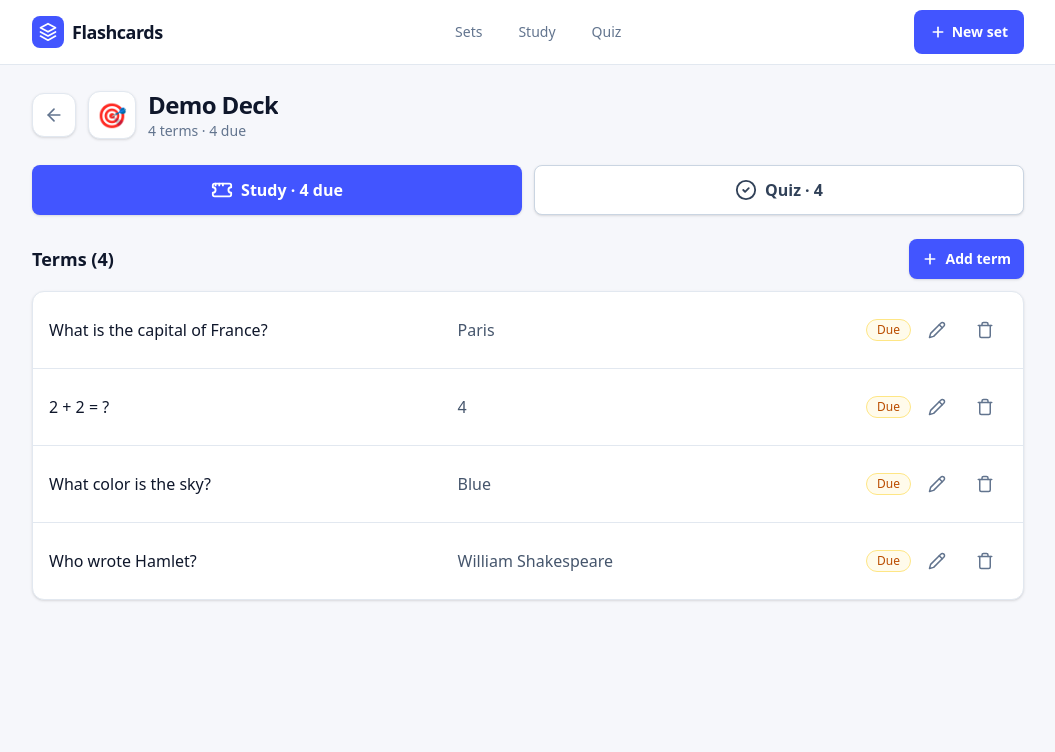
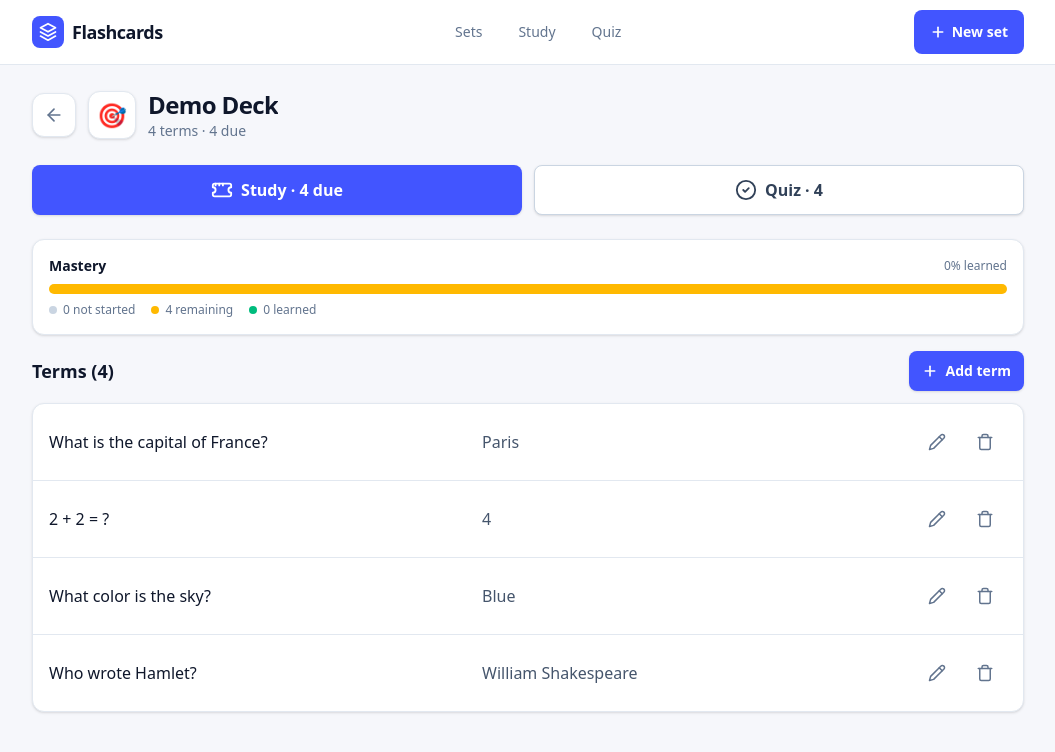
Before and after one commit to KONTHAI25/flashcard, a Next.js app: page /deck/deck-demo in a window 1280 px wide. Shown: the top 752 px of the page, without its empty margins (112-1167 px from the left). Built offline with nearby package versions, Linux system fonts and the light colour scheme.

Commit message:
feat: mastery bar on set page, drop per-term Due tags

```diff
--- a/app/deck/[id]/page.tsx
+++ b/app/deck/[id]/page.tsx
@@ -4,10 +4,9 @@ import { useState, useEffect, use } from "react";
 import { useRouter } from "next/navigation";
 import { Deck, Card as CardType } from "@/lib/types";
 import { getDeck, getCardsByDeck, createCard, deleteCard, restoreCard, updateCard } from "@/lib/store";
-import { isDue, nextReviewLabel } from "@/lib/srs";
+import { isDue } from "@/lib/srs";
 import { Button } from "@/components/Button";
 import { showToast } from "@/components/Toast";
-import { Badge } from "@/components/ui";
 import { Sheet } from "@/components/Sheet";
 
 function ArrowLeftIcon() {
@@ -313,6 +312,50 @@ export default function DeckPage({ params }: { params: Promise<{ id: string }> }
         </div>
       </div>
 
+      {/* Mastery bar: not started · remaining · learned */}
+      {(() => {
+        const total = cards.length;
+        const learned = cards.filter((c) => c.streak >= 3).length;
+        const remaining = cards.filter((c) => c.streak < 3 && isDue(c)).length;
+        const notStarted = total - learned - remaining;
+        const pct = (n: number) => (total > 0 ? Math.round((n / total) * 100) : 0);
+        const learnedPct = total > 0 ? Math.round((learned / total) * 100) : 0;
+        return (
+          <div className="mb-4 rounded-xl border border-slate-200 bg-white p-4 shadow-sm">
+            <div className="mb-2 flex items-center justify-between">
+              <p className="text-sm font-semibold text-slate-900">Mastery</p>
+              <p className="text-xs tabular-nums text-slate-500">{learnedPct}% learned</p>
+            </div>
+            <div
+              className="flex h-2.5 w-full overflow-hidden rounded-full bg-slate-100"
+              role="progressbar"
+              aria-valuenow={learnedPct}
+              aria-valuemin={0}
+              aria-valuemax={100}
+              aria-label="Set mastery"
+            >
+              <div className="h-full bg-emerald-500 transition-all" style={{ width: `${pct(learned)}%` }} />
+              <div className="h-full bg-amber-400 transition-all" style={{ width: `${pct(remaining)}%` }} />
+              <div className="h-full bg-slate-300 transition-all" style={{ width: `${pct(notStarted)}%` }} />
+            </div>
+            <div className="mt-2 flex flex-wrap gap-x-4 gap-y-1 text-xs text-slate-500">
+              <span className="inline-flex items-center gap-1.5">
+                <span aria-hidden="true" className="h-2 w-2 rounded-full bg-slate-300" />
+                {notStarted} not started
+              </span>
+              <span className="inline-flex items-center gap-1.5">
+                <span aria-hidden="true" className="h-2 w-2 rounded-full bg-amber-400" />
+                {remaining} remaining
+              </span>
+              <span className="inline-flex items-center gap-1.5">
+                <span aria-hidden="true" className="h-2 w-2 rounded-full bg-emerald-500" />
+                {learned} learned
+              </span>
+            </div>
+          </div>
+        );
+      })()}
+
       {/* Terms section */}
       <div className="mb-3 flex items-center justify-between">
         <h2 className="text-lg font-bold text-slate-900">Terms ({cards.length})</h2>
@@ -326,7 +369,6 @@ export default function DeckPage({ params }: { params: Promise<{ id: string }> }
       ) : (
         <div className="divide-y divide-slate-200 overflow-hidden rounded-xl border border-slate-200 bg-white shadow-sm">
           {cards.map((card) => {
-            const due = isDue(card);
             return (
               <div
                 key={card.id}
@@ -335,7 +377,6 @@ export default function DeckPage({ params }: { params: Promise<{ id: string }> }
                 <p className="break-words font-medium text-slate-900">{card.front}</p>
                 <p className="break-words text-slate-600">{card.back}</p>
                 <div className="flex shrink-0 items-center gap-1">
-                  <Badge variant={due ? "warning" : "dim"}>{due ? "Due" : nextReviewLabel(card)}</Badge>
                   <button
                     onClick={() => handleEditCard(card)}
                     aria-label={`Edit term: ${card.front}`}
```
